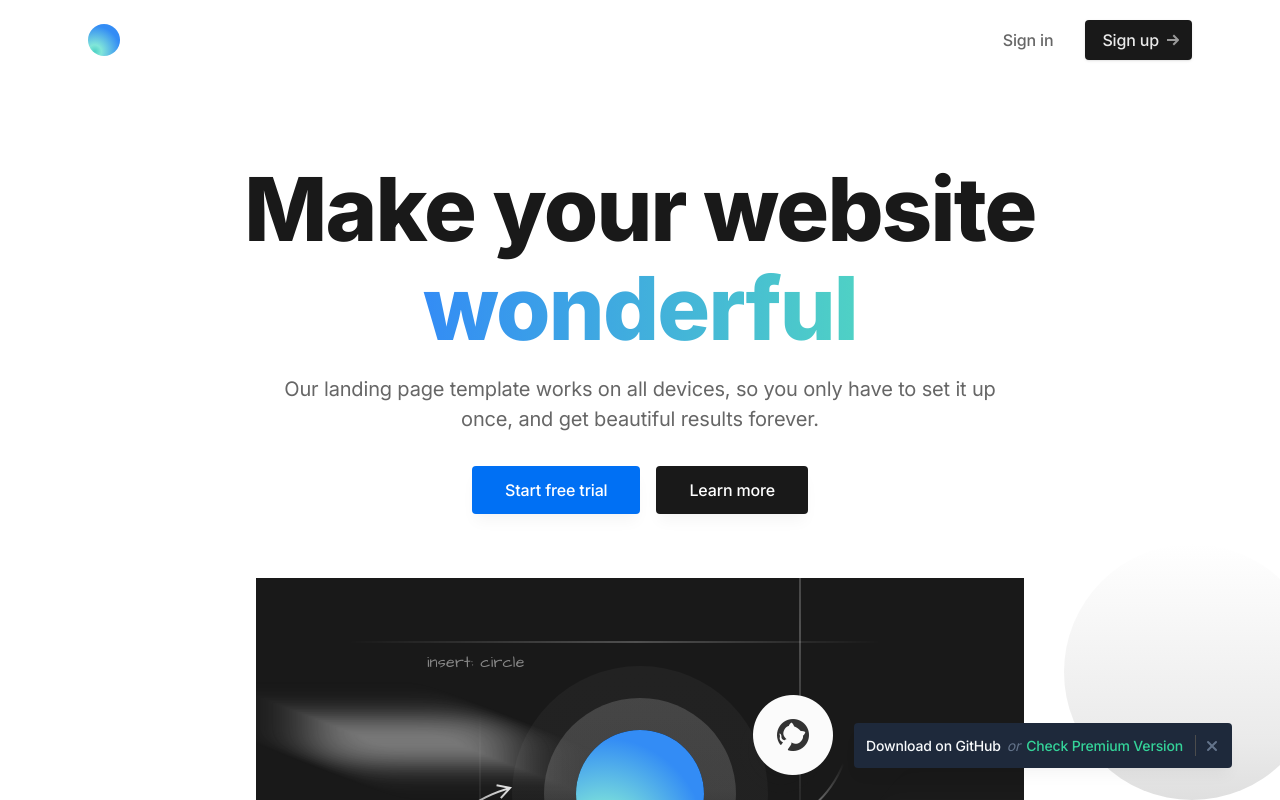
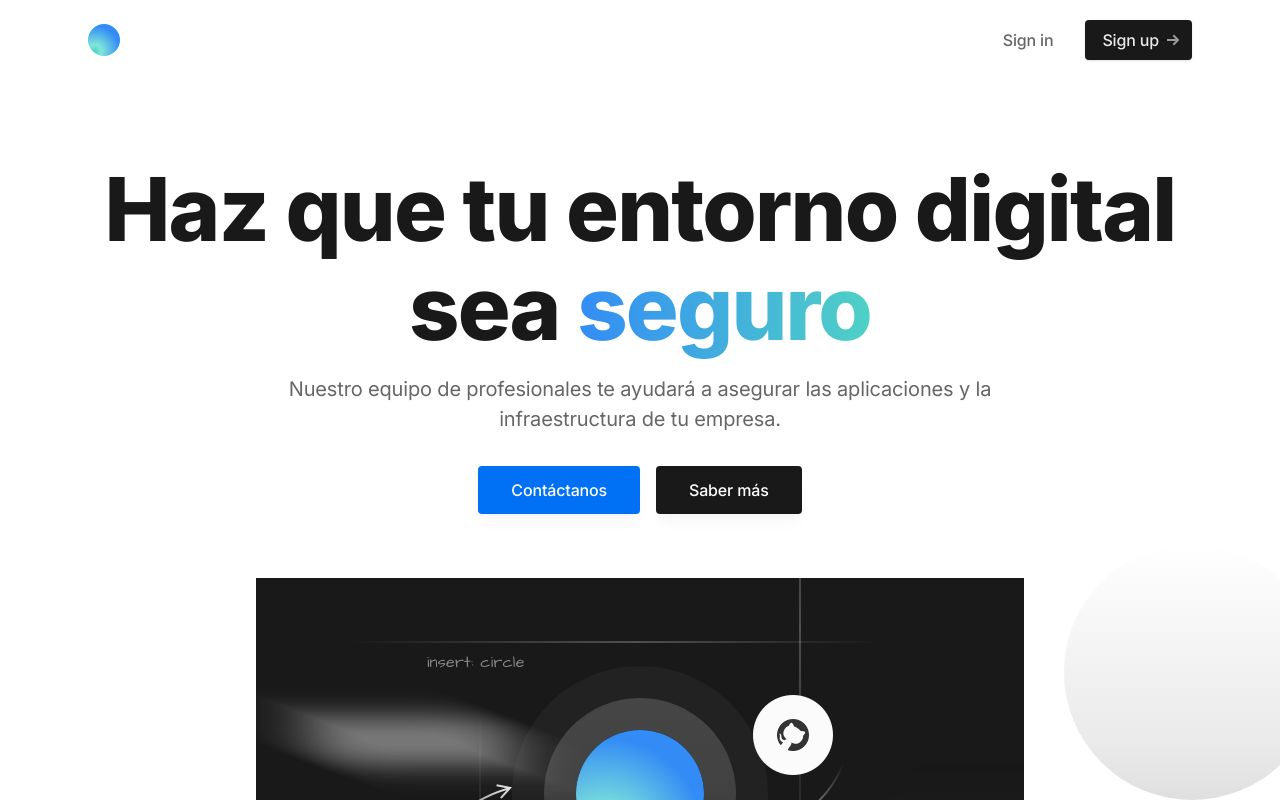
Before and after one commit to cruip/tailwind-landing-page-template, a Next.js app: page / in a window 1280 px wide. Shown: the top 800 px of the page. Built offline with nearby package versions, Linux system fonts and the light colour scheme.

Commit message:
Pending changes exported from your codespace

```diff
--- a/components/banner.tsx
+++ b/components/banner.tsx
@@ -4,7 +4,7 @@ import { useState } from 'react'
 
 export default function Banner() {
 
-  const [bannerOpen, setBannerOpen] = useState<boolean>(true)
+  const [bannerOpen, setBannerOpen] = useState<boolean>(false)
 
   return (
     <>
--- a/components/hero.tsx
+++ b/components/hero.tsx
@@ -29,15 +29,15 @@ export default function Hero() {
 
           {/* Section header */}
           <div className="text-center pb-12 md:pb-16">
-            <h1 className="text-5xl md:text-6xl font-extrabold leading-tighter tracking-tighter mb-4" data-aos="zoom-y-out">Make your website <span className="bg-clip-text text-transparent bg-gradient-to-r from-blue-500 to-teal-400">wonderful</span></h1>
+            <h1 className="text-5xl md:text-6xl font-extrabold leading-tighter tracking-tighter mb-4" data-aos="zoom-y-out">Haz que tu entorno digital sea <span className="bg-clip-text text-transparent bg-gradient-to-r from-blue-500 to-teal-400">seguro</span></h1>
             <div className="max-w-3xl mx-auto">
-              <p className="text-xl text-gray-600 mb-8" data-aos="zoom-y-out" data-aos-delay="150">Our landing page template works on all devices, so you only have to set it up once, and get beautiful results forever.</p>
+              <p className="text-xl text-gray-600 mb-8" data-aos="zoom-y-out" data-aos-delay="150">Nuestro equipo de profesionales te ayudará a asegurar las aplicaciones y la infraestructura de tu empresa.</p>
               <div className="max-w-xs mx-auto sm:max-w-none sm:flex sm:justify-center" data-aos="zoom-y-out" data-aos-delay="300">
                 <div>
-                  <a className="btn text-white bg-blue-600 hover:bg-blue-700 w-full mb-4 sm:w-auto sm:mb-0" href="#0">Start free trial</a>
+                  <a className="btn text-white bg-blue-600 hover:bg-blue-700 w-full mb-4 sm:w-auto sm:mb-0" href="#0">Contáctanos</a>
                 </div>
                 <div>
-                  <a className="btn text-white bg-gray-900 hover:bg-gray-800 w-full sm:w-auto sm:ml-4" href="#0">Learn more</a>
+                  <a className="btn text-white bg-gray-900 hover:bg-gray-800 w-full sm:w-auto sm:ml-4" href="#0">Saber más</a>
                 </div>
               </div>
             </div>
```
